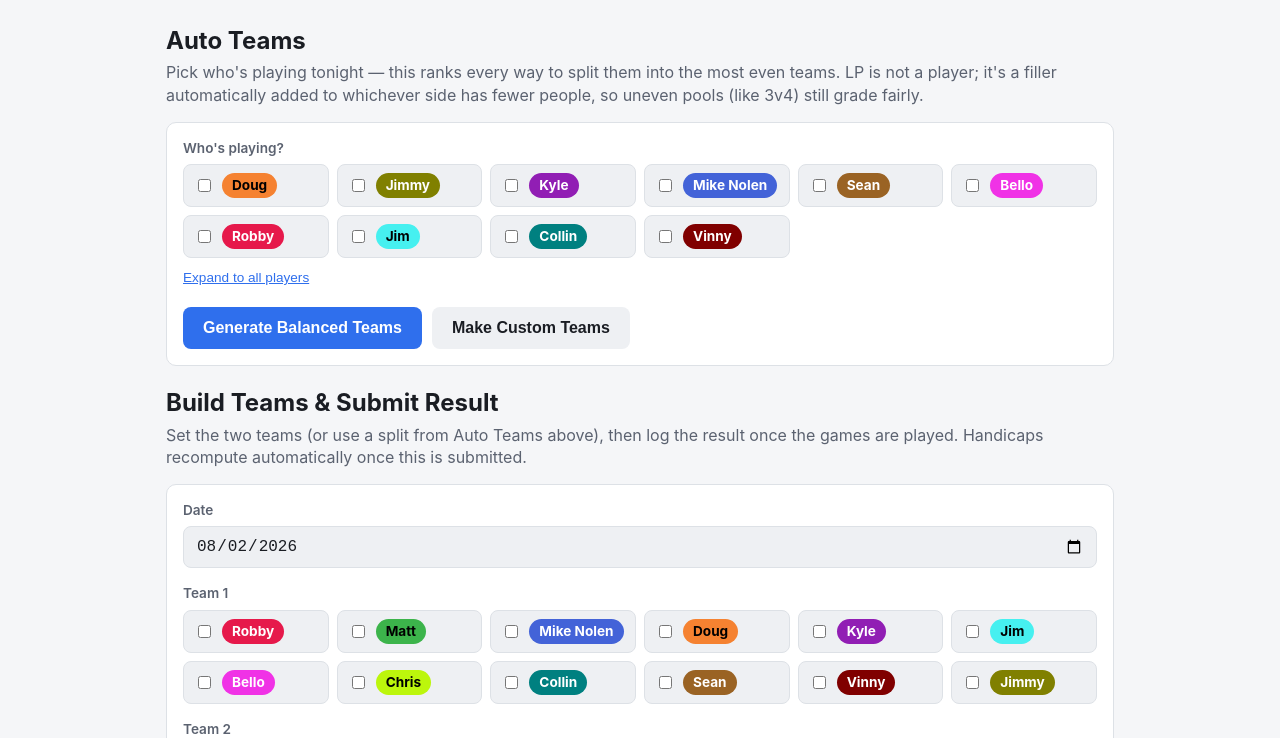
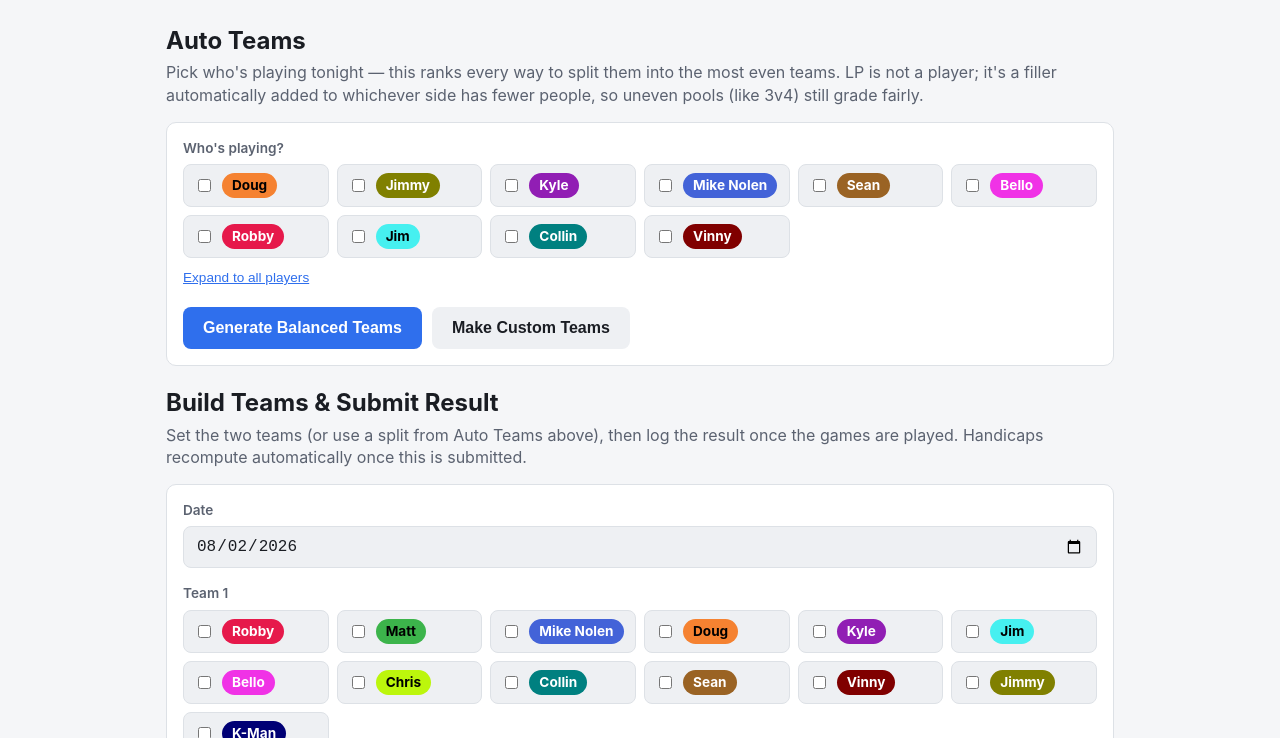
Before and after one commit to robbyho-aoe2/fortnite, a website: page public/index.html in a window 1280 px wide. Shown: the part 62-800 px from the top of the page. Drawn offline with Linux system fonts and the light colour scheme.

Commit message:
Keep kman selectable for games, just tucked behind Expand to all players
He's pending (not an official member) so he stays off stats pages and the
Handicaps leaderboard, but he still plays - excluding him from the
roster entirely would've made him unselectable for actually building teams.

Co-Authored-By: Claude Sonnet 5 <noreply@anthropic.com>

```diff
--- a/public/index.html
+++ b/public/index.html
@@ -123,7 +123,10 @@ import { submitGame, editGame, deleteGame, isEditable } from "./lib/submit-game.
 (async function () {
   const { players, games, config } = await loadData();
   const byKey = playerByKey(players);
-  const roster = players.filter((p) => p.active && !p.pending && p.key !== "lp");
+  // kman is pending (not officially in the group yet) but still gets to
+  // play, so he stays selectable here - just tucked into "Expand to all
+  // players" by default (HIDDEN_BY_DEFAULT below), not on stats pages.
+  const roster = players.filter((p) => p.active && p.key !== "lp");
 
   document.getElementById("date").valueAsDate = new Date();
 
```
